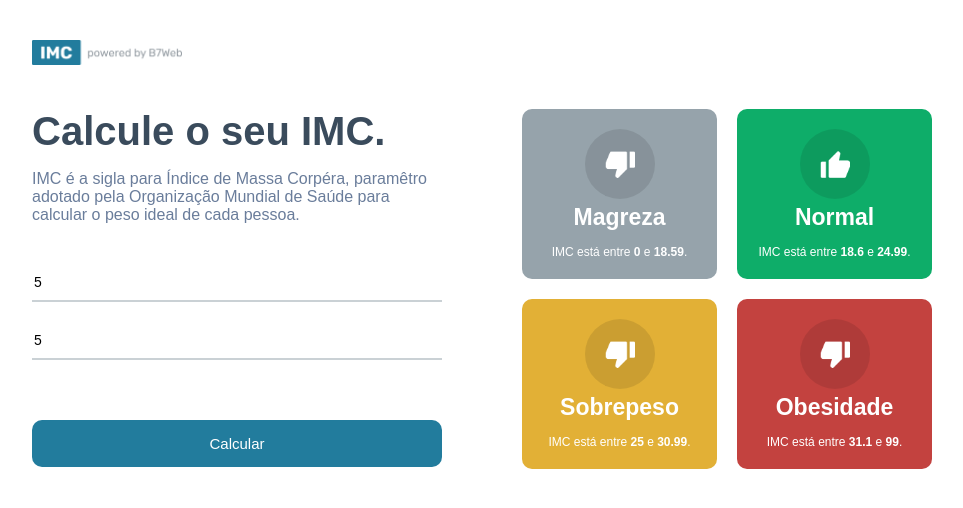
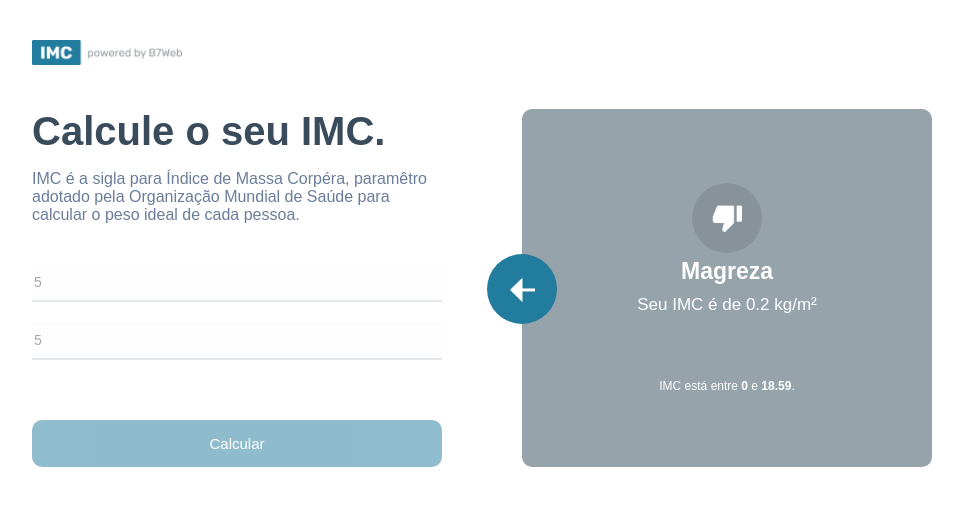
Before and after one commit to divinityMaker/bmi-calculator-reactjs, a React (Vite) app: page / in a window 1280 px wide. Both pictures are taken after typing "5", "5" into the empty fields and a click on the button "Calcular". Shown: the top 508 px of the page, without its empty margins (158-1121 px from the left). Built offline with nearby package versions, Linux system fonts and the light colour scheme.

Commit message:
feat: add system logic

```diff
--- a/src/App.tsx
+++ b/src/App.tsx
@@ -2,18 +2,28 @@
 
 import styles from "./app.module.css";
 import logoImage from "./assets/powered.png";
+import leftArrow from "./assets/leftarrow.png";
+
 import GridItem from "./components/GridItem";
 
-import { levels, calculateBmi } from "./utils/bmi";
+import { levels, calculateBmi, LevelsTypes } from "./utils/bmi";
 
 const App: React.FC = () => {
   const [heightField, setHeightField] = useState<number>(0);
   const [weightField, setWeightField] = useState<number>(0);
+  const [toShow, setToShow] = useState<LevelsTypes | null>(null);
 
   const handleCalculateButton = () => {
     if (heightField && weightField) {
+      return setToShow(calculateBmi(heightField, weightField));
     }
     return alert("Preencha todos os campos");
+  };
+
+  const handleBackButton = (): void => {
+    setToShow(null);
+    setHeightField(0);
+    setWeightField(0);
   };
 
   return (
@@ -36,22 +46,34 @@
             type="number"
             value={heightField > 0 ? heightField : ""}
             onChange={(e) => setHeightField(parseFloat(e.target.value))}
+            disabled={toShow ? true : false}
           />
           <input
             placeholder="Digite o seu peso. Ex: 75.3 (em kg)"
             type="number"
             value={weightField > 0 ? weightField : ""}
             onChange={(e) => setWeightField(parseFloat(e.target.value))}
+            disabled={toShow ? true : false}
           />
 
-          <button onClick={handleCalculateButton}>Calcular</button>
+          <button onClick={handleCalculateButton} disabled={toShow ? true : false} >Calcular</button>
         </div>
         <div className={styles.rightSide}>
-          <div className={styles.grid}>
+          {!toShow && (
+            <div className={styles.grid}>
               {levels.map((item, index) => {
-                return <GridItem key={index} data={item} />
+                return <GridItem key={index} data={item} />;
               })}
-          </div>
+            </div>
+          )}
+          {toShow && (
+            <div className={styles.rightBig}>
+              <div className={styles.rightArrow} onClick={handleBackButton}>
+                <img src={leftArrow} alt="" width={25} />
+              </div>
+              <GridItem data={toShow} />
+            </div>
+          )}
         </div>
       </div>
     </>
--- a/src/app.module.css
+++ b/src/app.module.css
@@ -44,6 +44,10 @@
     outline: 0;
 }
 
+.leftSide input:disabled {
+    opacity: .5;
+}
+
 .leftSide button {
     background-color: #227C9D;
     color: #FFF;
@@ -61,6 +65,11 @@
     opacity: .8;
 }
 
+.leftSide button:disabled {
+    opacity: .5;
+    cursor: not-allowed;
+}
+
 .rightSide {
     margin-left: 40px;
     flex: 1;
@@ -73,3 +82,27 @@
     grid-template-columns: repeat(2, 1fr);
     gap: 20px;
 }
+
+.rightBig {
+    flex: 1;
+    display: flex;
+}
+
+.rightArrow {
+    position: absolute;
+    background-color: #227C9D;
+    width: 70px;
+    height: 70px;
+    border-radius: 50%;
+    display: flex;
+    justify-content: center;
+    align-items: center;
+    cursor: pointer;
+    margin-left: -35px;
+    margin-top: 145px;
+    transition: all ease .3s;
+}
+
+.rightArrow:hover {
+    opacity: .3;
+}
--- a/src/components/GridItem/griditem.module.css
+++ b/src/components/GridItem/griditem.module.css
@@ -29,3 +29,8 @@
     font-size: 12px;
     margin-top: 14px;
 }
+
+.yourBmi {
+    font-size: 17px;
+    margin: 10px 0 50px 0;
+}
--- a/src/components/GridItem/index.tsx
+++ b/src/components/GridItem/index.tsx
@@ -16,6 +16,11 @@
         <img src={data.icon === "up" ? upImage : downImage} alt="" width={30} />
       </div>
       <div className={styles.gridTitle}>{data.title}</div>
+
+        {data.yourBmi &&
+            <div className={styles.yourBmi}>Seu IMC é de {data.yourBmi} kg/m²</div>
+        }
+
       <div className={styles.gridInfo}>
         <>
             IMC está entre <strong>{data.bmi[0]}</strong> e <strong>{data.bmi[1]}</strong>.
```
